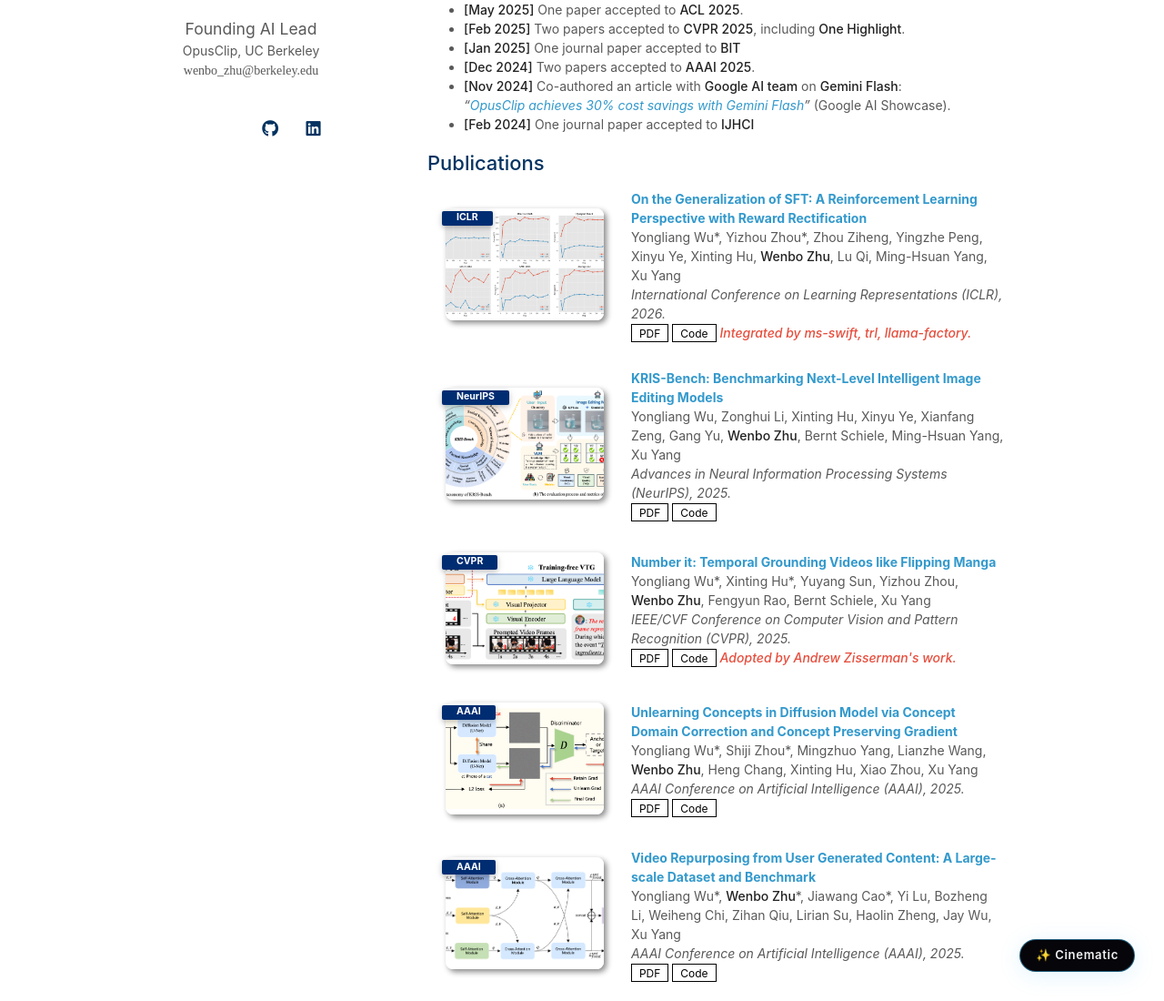
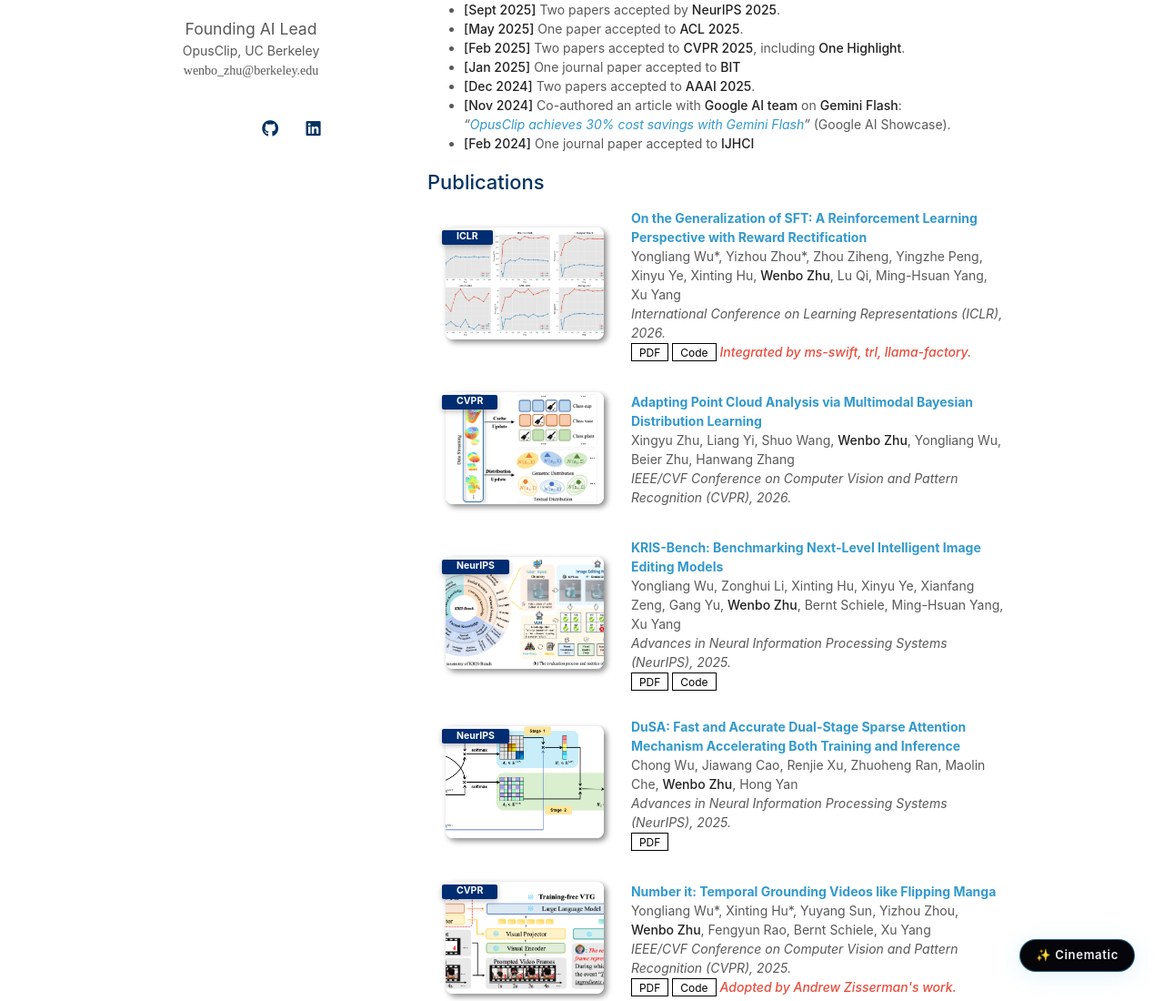
Before and after one commit to Vitozhu04/vitozhu04.github.io, a Jekyll site: the page built from index.md, in a window 1280 px wide and 1400 px high, scrolled down 660 px. Shown: the part 300-1400 px from the top of the window at 91% size. Built offline with Jekyll 4.4.1, drawn with Linux system fonts in a browser that asks for light colours; a style sheet for code colours, icons or effects is not loaded; some of the changed text lies outside the part shown.

Commit message:
feat: add CVPR 2026 and NeurIPS 2025 DuSA publications
Add two new papers to publications and update news section:
- CVPR 2026: Adapting Point Cloud Analysis via Multimodal Bayesian Distribution Learning
- NeurIPS 2025: DuSA: Fast and Accurate Dual-Stage Sparse Attention Mechanism

Both classic and cinematic views are updated with the new entries
and Feb 2026 news item.

Co-Authored-By: Claude Opus 4.6 <noreply@anthropic.com>

```diff
--- a/_data/publications.yml
+++ b/_data/publications.yml
@@ -8,6 +8,12 @@ main:
     code: https://github.com/yongliang-wu/DFT
     others: <strong><i style="color:#e74d3c">Integrated by ms-swift, trl, llama-factory.</i></strong>
 
+  - title: "Adapting Point Cloud Analysis via Multimodal Bayesian Distribution Learning"
+    authors: "Xingyu Zhu, Liang Yi, Shuo Wang, <strong>Wenbo Zhu</strong>, Yongliang Wu, Beier Zhu, Hanwang Zhang"
+    conference_short: CVPR
+    conference: "IEEE/CVF Conference on Computer Vision and Pattern Recognition (CVPR), 2026."
+    image: ./assets/img/point-cloud.jpg
+
   - title: "KRIS-Bench: Benchmarking Next-Level Intelligent Image Editing Models"
     authors: "Yongliang Wu, Zonghui Li, Xinting Hu, Xinyu Ye, Xianfang Zeng, Gang Yu, <strong>Wenbo Zhu</strong>, Bernt Schiele, Ming-Hsuan Yang, Xu Yang"
     conference_short: NeurIPS
@@ -15,6 +21,13 @@ main:
     pdf: https://arxiv.org/abs/2505.16707
     image: ./assets/img/kris-bench.png
     code: https://yongliang-wu.github.io/kris_bench_project_page/
+
+  - title: "DuSA: Fast and Accurate Dual-Stage Sparse Attention Mechanism Accelerating Both Training and Inference"
+    authors: "Chong Wu, Jiawang Cao, Renjie Xu, Zhuoheng Ran, Maolin Che, <strong>Wenbo Zhu</strong>, Hong Yan"
+    conference_short: NeurIPS
+    conference: "Advances in Neural Information Processing Systems (NeurIPS), 2025."
+    pdf: https://neurips.cc/virtual/2025/loc/san-diego/poster/115603
+    image: ./assets/img/dusa.webp
 
   - title: "Number it: Temporal Grounding Videos like Flipping Manga"
     authors: "Yongliang Wu*, Xinting Hu*, Yuyang Sun, Yizhou Zhou, <strong>Wenbo Zhu</strong>, Fengyun Rao, Bernt Schiele, Xu Yang"
--- a/_layouts/cinematic.html
+++ b/_layouts/cinematic.html
@@ -175,6 +175,7 @@
     <div class="chapter__divider"></div>
     <div class="chapter__body">
       <ul class="news-list">
+        <li class="news-item"><span class="news-date">Feb 2026</span><span class="news-text">One paper accepted to <strong>CVPR 2026</strong>.</span></li>
         <li class="news-item"><span class="news-date">Jan 2026</span><span class="news-text">One paper accepted to <strong>ICLR 2026</strong>.</span></li>
         <li class="news-item"><span class="news-date">Sep 2025</span><span class="news-text">Two papers accepted to <strong>NeurIPS 2025</strong>.</span></li>
         <li class="news-item"><span class="news-date">May 2025</span><span class="news-text">One paper accepted to <strong>ACL 2025</strong>.</span></li>
--- a/index.md
+++ b/index.md
@@ -33,6 +33,7 @@ Earlier, as a **Research Scientist at Cloudwalk Technology**, I developed a **bi
 
 ## News
 
+- **[Feb. 2026]** 🎉 One paper is accepted by **CVPR 2026**.
 - **[Jan. 2026]** One paper is accepted by **ICLR 2026**.
 - **[Sept 2025]** Two papers accepted by **NeurIPS 2025**.
 - **[May 2025]** One paper accepted to **ACL 2025**.
```
Also changed, not shown: assets/img/dusa.webp (added), assets/img/point-cloud.jpg (added).
